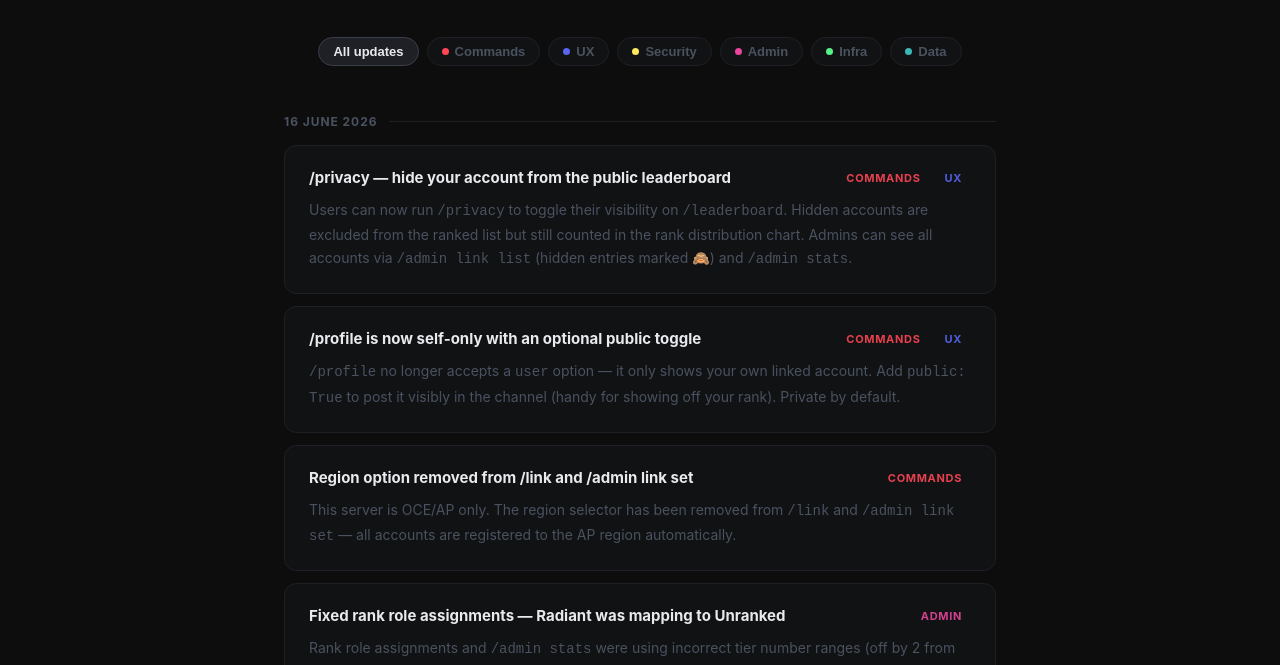
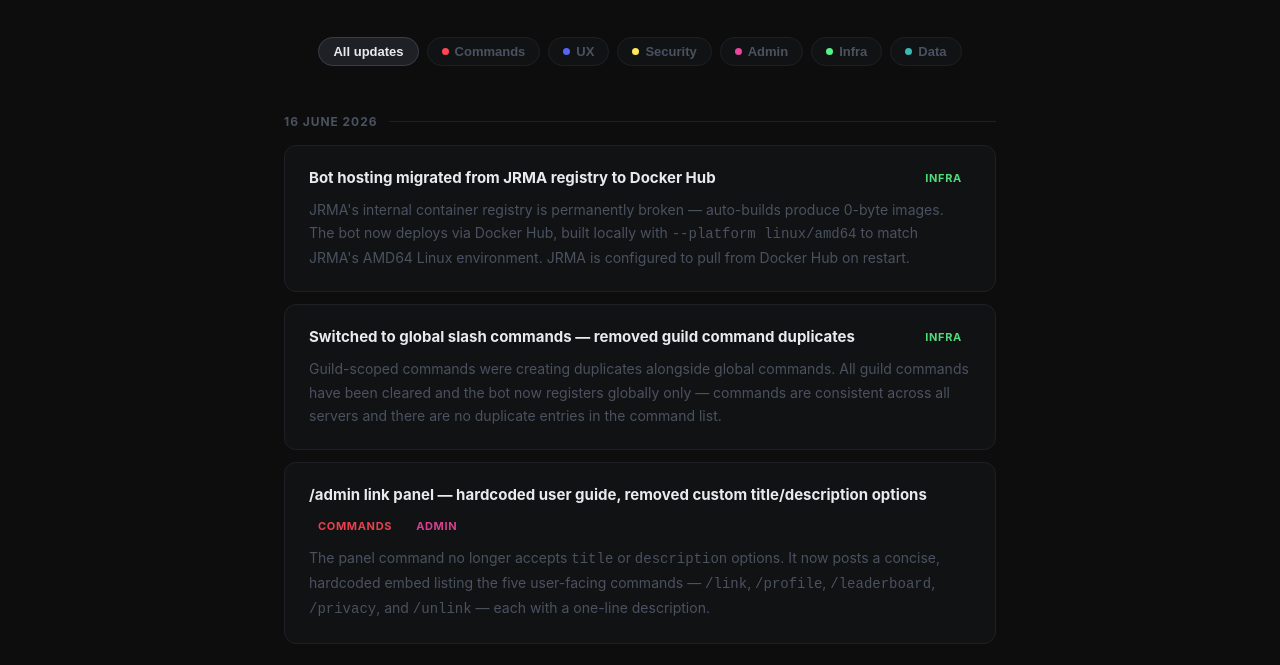
Before and after one commit to samothyvlrt/VALORANT-OCE-Utilities, a website: page public/changelog.html in a window 1280 px wide. Shown: the part 287-952 px from the top of the page. Drawn offline with Linux system fonts and the light colour scheme.

```diff
--- a/public/changelog.html
+++ b/public/changelog.html
@@ -240,6 +240,43 @@
   <div class="timeline">
     <div class="no-results" id="no-results">No updates match that filter.</div>
 
+    <!-- ── 16 June 2026 (4) ── -->
+    <div class="date-group">
+      <div class="date-label">16 June 2026</div>
+
+      <div class="entry" data-tags="infra">
+        <div class="entry-top">
+          <span class="entry-title">Bot hosting migrated from JRMA registry to Docker Hub</span>
+          <div class="entry-tags">
+            <span class="tag" style="background:var(--tag-infra)20;color:var(--tag-infra);border-color:var(--tag-infra)40">infra</span>
+          </div>
+        </div>
+        <p class="entry-desc">JRMA's internal container registry is permanently broken — auto-builds produce 0-byte images. The bot now deploys via Docker Hub, built locally with <code>--platform linux/amd64</code> to match JRMA's AMD64 Linux environment. JRMA is configured to pull from Docker Hub on restart.</p>
+      </div>
+
+      <div class="entry" data-tags="infra">
+        <div class="entry-top">
+          <span class="entry-title">Switched to global slash commands — removed guild command duplicates</span>
+          <div class="entry-tags">
+            <span class="tag" style="background:var(--tag-infra)20;color:var(--tag-infra);border-color:var(--tag-infra)40">infra</span>
+          </div>
+        </div>
+        <p class="entry-desc">Guild-scoped commands were creating duplicates alongside global commands. All guild commands have been cleared and the bot now registers globally only — commands are consistent across all servers and there are no duplicate entries in the command list.</p>
+      </div>
+
+      <div class="entry" data-tags="commands ux admin">
+        <div class="entry-top">
+          <span class="entry-title">/admin link panel — hardcoded user guide, removed custom title/description options</span>
+          <div class="entry-tags">
+            <span class="tag" style="background:var(--tag-commands)20;color:var(--tag-commands);border-color:var(--tag-commands)40">commands</span>
+            <span class="tag" style="background:var(--tag-admin)20;color:var(--tag-admin);border-color:var(--tag-admin)40">admin</span>
+          </div>
+        </div>
+        <p class="entry-desc">The panel command no longer accepts <code>title</code> or <code>description</code> options. It now posts a concise, hardcoded embed listing the five user-facing commands — <code>/link</code>, <code>/profile</code>, <code>/leaderboard</code>, <code>/privacy</code>, and <code>/unlink</code> — each with a one-line description.</p>
+      </div>
+
+    </div>
+
     <!-- ── 16 June 2026 (3) ── -->
     <div class="date-group">
       <div class="date-label">16 June 2026</div>
@@ -299,7 +336,7 @@
             <span class="tag" style="background:var(--tag-ux)20;color:var(--tag-ux);border-color:var(--tag-ux)40">ux</span>
           </div>
         </div>
-        <p class="entry-desc">The /leaderboard embed now includes a 520×80px rank distribution bar chart showing all 25 tiers. When your account is linked, your tier is highlighted with a white ring and dimmed surroundings, plus a "better than X% of the server" stat in your tier colour.</p>
+        <p class="entry-desc">The /leaderboard embed now includes a 1040×160px rank distribution bar chart (rendered at 2× resolution) showing all 25 tiers. When your account is linked, your tier is highlighted with a white ring and dimmed surroundings, plus a "better than X% of the server" stat in your tier colour.</p>
       </div>
 
       <div class="entry" data-tags="commands ux">
```
